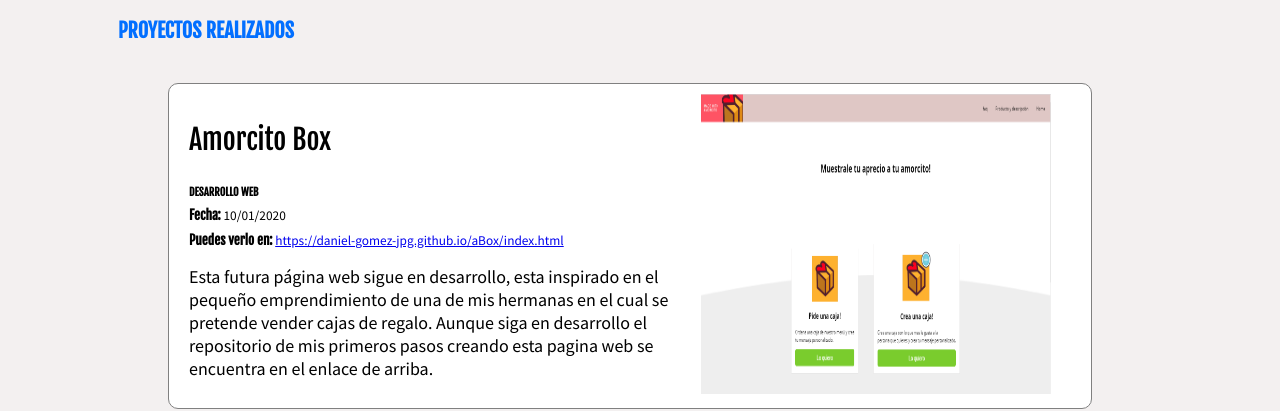
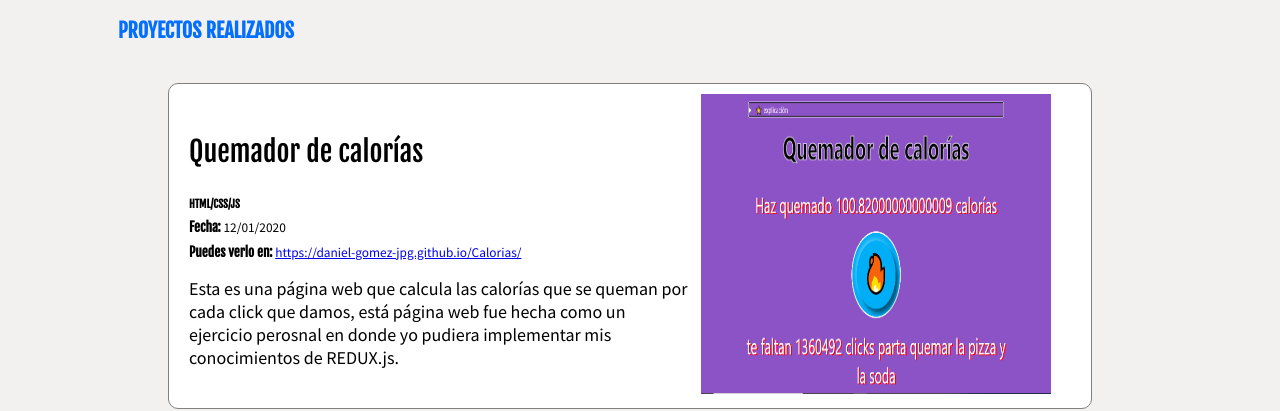
Before and after one commit to Daniel-Gomez-jpg/JuanGomez, a plain HTML site: page index.html in a window 1280 px wide. Shown: the part 399-810 px from the top of the page. Drawn offline with Linux system fonts and the light colour scheme.

Commit message:
Update index.html

```diff
--- a/index.html
+++ b/index.html
@@ -45,19 +45,6 @@
     <section id="proyectos" class="portafolio">
         <div class="container">
             <h2>Proyectos realizados</h2>
-            <article class="proyecto">
-                <div class="proyecto-detalles">
-                    <h3 class="proyecto-titulo">Amorcito Box</h3>
-                    <h6 class="proyecto-nombre"><strong>DESARROLLO WEB</strong></h6>
-                    <p class="proyecto-fecha"><small><strong>Fecha:</strong> 10/01/2020</small></p>
-                    <p><small><strong>Puedes verlo en:</strong> <a target="_blank" href="https://daniel-gomez-jpg.github.io/aBox/index.html"> https://daniel-gomez-jpg.github.io/aBox/index.html</a></small></p>
-                    <p class="proyecto-descripcion">Esta futura página web sigue en desarrollo, esta inspirado en el pequeño emprendimiento de una de mis hermanas en el cual se pretende vender cajas de regalo. Aunque siga en desarrollo el repositorio de mis primeros pasos creando esta pagina web se encuentra en el enlace de arriba.</p>
-                    </div>
-                    <figure class="proyecto-imageContainer">
-                        <img class="proyecto-image"src="img/amorcitoBox.PNG" height="250" width="350" alt="img">
-                    </figure>
-                </article>
-                <br>
         <article class="proyecto">
                 <div class="proyecto-detalles">
                     <h3 class="proyecto-titulo">Quemador de calorías</h3>
```
